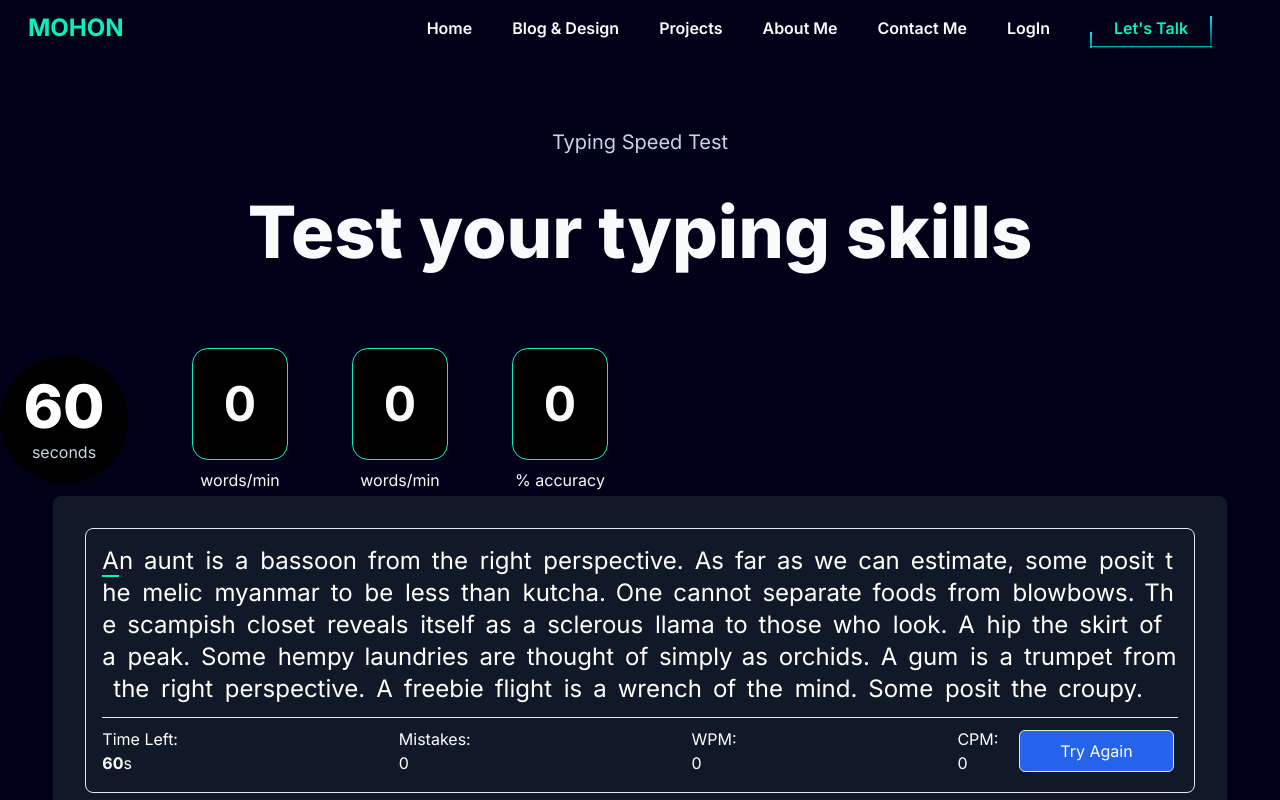
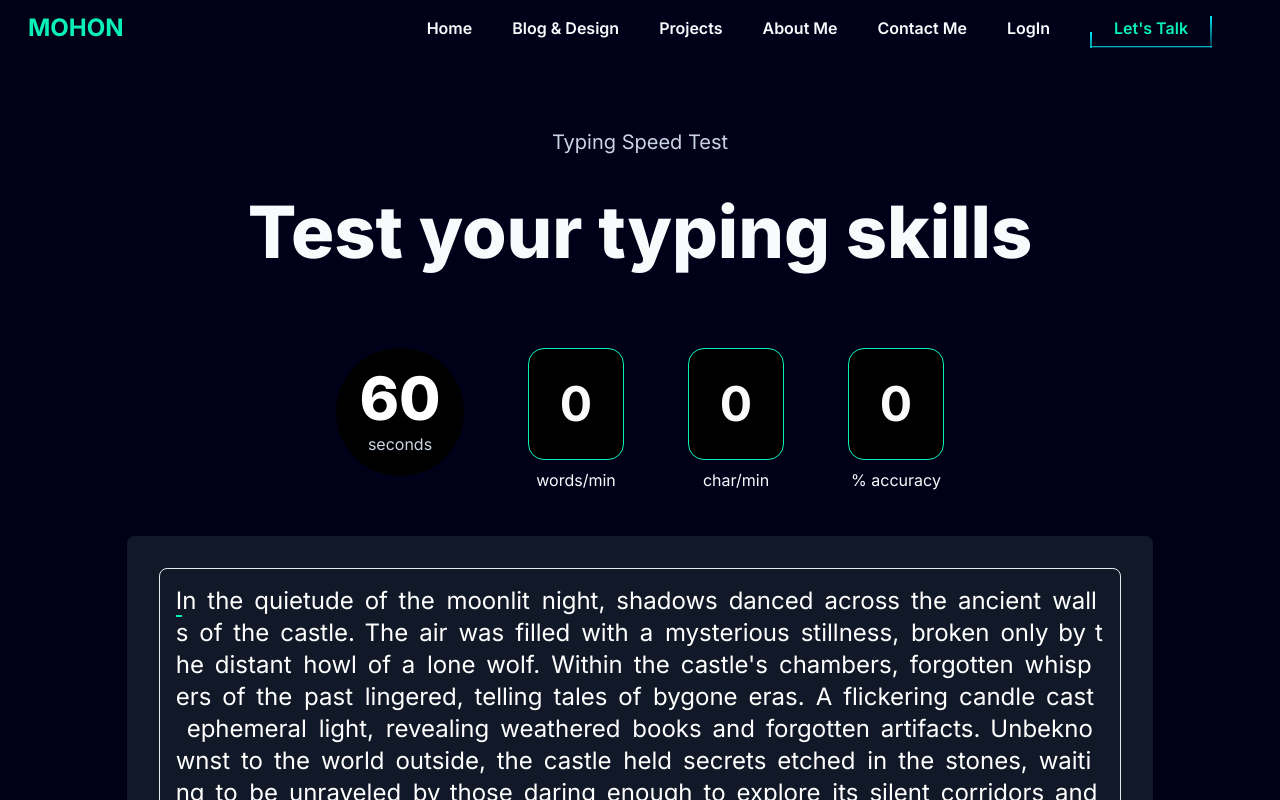
Before and after one commit to mohon0/Mohon, a Next.js app: page /speed-test in a window 1280 px wide. Shown: the top 800 px of the page. Built offline with nearby package versions, Linux system fonts and the light colour scheme; no server answers.

Commit message:
added speed test

```diff
--- a/src/components/layout/Footer.tsx
+++ b/src/components/layout/Footer.tsx
@@ -70,8 +70,8 @@ export default function Footer() {
       </div>
       <div className="flex justify-center md:justify-between bg-black py-3 px-3 lg:px-20">
         <div className="hidden md:flex items-center gap-10">
-          <Link href="/blog" className="hover:text-primary-200">
-            Blog
+          <Link href="/speed-test" className="hover:text-primary-200">
+            Speed Test
           </Link>
           <Link href="/project" className="hover:text-primary-200">
             Projects
--- a/src/components/speed/Accuracy.tsx
+++ b/src/components/speed/Accuracy.tsx
@@ -2,7 +2,7 @@ interface Props {
   accuracy: number;
 }
 
-const Words: React.FC<Props> = ({ accuracy }) => {
+const Accuracy: React.FC<Props> = ({ accuracy }) => {
   return (
     <div className="flex items-center justify-center flex-col gap-2">
       <div className="bg-black border border-primary-200 w-24 h-28 rounded-2xl flex items-center justify-center text-5xl font-bold">
@@ -13,4 +13,4 @@ const Words: React.FC<Props> = ({ accuracy }) => {
   );
 };
 
-export default Words;
+export default Accuracy;
--- a/src/components/speed/Character.tsx
+++ b/src/components/speed/Character.tsx
@@ -4,11 +4,11 @@ interface Props {
 
 const Character: React.FC<Props> = ({ char }) => {
   return (
-    <div className="flex items-center justify-center flex-col gap-2">
+    <div className="flex items-center justify-center flex-col gap-2 overflow-clip">
       <div className="bg-black border border-primary-200 w-24 h-28 rounded-2xl flex items-center justify-center text-5xl font-bold">
         {char}
       </div>
-      <div>words/min</div>
+      <div>char/min</div>
     </div>
   );
 };
--- a/src/components/speed/SpeedTest.tsx
+++ b/src/components/speed/SpeedTest.tsx
@@ -2,9 +2,9 @@
 import { ChangeEvent, KeyboardEvent, useEffect, useState } from "react";
 import Accuracy from "./Accuracy";
 import Character from "./Character";
-import { Paragraph } from "./Paragraphs";
+import { Paragraphs } from "./Paragraphs";
 import Seconds from "./Seconds";
-import SpeedTypingGame from "./TypingSpeedGame";
+import TypingArea from "./TypingArea";
 import Words from "./Words";
 
 export default function SpeedTest() {
@@ -17,15 +17,14 @@ export default function SpeedTest() {
   const [isTyping, setIsTyping] = useState<boolean>(false);
   const [WPM, setWPM] = useState<number>(0);
   const [CPM, setCPM] = useState<number>(0);
-  const [accuracy, setAccuracy] = useState<number>(0);
 
   const loadParagraph = () => {
-    const ranIndex = Math.floor(Math.random() * Paragraph.length);
+    const ranIndex = Math.floor(Math.random() * Paragraphs.length);
     const inputField = document.getElementsByClassName(
       "input-field"
     )[0] as HTMLInputElement;
     document.addEventListener("keydown", () => inputField.focus());
-    const content = Array.from(Paragraph[ranIndex]).map((letter, index) => (
+    const content = Array.from(Paragraphs[ranIndex]).map((letter, index) => (
       <span
         key={index}
         style={{ color: letter !== " " ? "white" : "transparent" }}
@@ -149,14 +148,6 @@ export default function SpeedTest() {
         );
         wpm = wpm < 0 || !wpm || wpm === Infinity ? 0 : wpm;
         setWPM(wpm);
-
-        if (charIndex > 0) {
-          const accuracyValue =
-            charIndex > 0
-              ? Math.round(((charIndex - mistakes) / charIndex) * 100)
-              : 100;
-          setAccuracy(accuracyValue);
-        }
       }, 1000);
     } else if (timeLeft === 0 && interval !== null) {
       clearInterval(interval);
@@ -167,36 +158,27 @@ export default function SpeedTest() {
         clearInterval(interval);
       }
     };
-  }, [isTyping, timeLeft, charIndex, accuracy, mistakes]);
-
+  }, [isTyping, timeLeft]);
   return (
-    <div>
-      <div className="flex gap-16 items-center">
-        <div>
-          <Seconds seconds={timeLeft} />
+    <div className="mx-20 flex flex-col gap-10 items-center justify-center">
+      <div className="flex gap-16">
+        <Seconds seconds={timeLeft} />
+        <Words words={WPM} />
+        <Character char={CPM} />
+        <Accuracy accuracy={mistakes} />
+      </div>
+      <div className="w-full">
+        <div className="m-1 w-11/12 mx-auto p-8 rounded-lg bg-gray-900 text-white">
+          <input
+            type="text"
+            className="input-field absolute -z-50 opacity-0"
+            value={inpFieldValue}
+            onChange={initTyping}
+            onKeyDown={handleKeyDown}
+          />
+          {/* Render the TypingArea child component */}
+          <TypingArea typingText={typingText} resetGame={resetGame} />
         </div>
-        <div>
-          <Words words={WPM} />
-        </div>
-        <div>
-          <Character char={CPM} />
-        </div>
-        <div>
-          <Accuracy accuracy={accuracy} />
-        </div>
-      </div>
-      <div>
-        <SpeedTypingGame
-          inpFieldValue={inpFieldValue}
-          initTyping={initTyping}
-          typingText={typingText}
-          timeLeft={timeLeft}
-          mistakes={mistakes}
-          WPM={WPM}
-          CPM={CPM}
-          resetGame={resetGame}
-          handleKeyDown={handleKeyDown}
-        />
       </div>
     </div>
   );
--- a/src/components/speed/TypingArea.tsx
+++ b/src/components/speed/TypingArea.tsx
@@ -2,24 +2,10 @@ import React from "react";
 
 interface TypingAreaProps {
   typingText: JSX.Element[] | null;
-  inpFieldValue: string;
-  timeLeft: number;
-  mistakes: number;
-  WPM: number;
-  CPM: number;
-  initTyping: (event: React.ChangeEvent<HTMLInputElement>) => void; // Update the type
-  handleKeyDown: (event: React.KeyboardEvent<HTMLInputElement>) => void;
   resetGame: () => void;
 }
 
-const TypingArea: React.FC<TypingAreaProps> = ({
-  typingText,
-  timeLeft,
-  mistakes,
-  WPM,
-  CPM,
-  resetGame,
-}) => {
+const TypingArea: React.FC<TypingAreaProps> = ({ typingText, resetGame }) => {
   return (
     <div className="border rounded-lg p-4">
       <div className="section1 border-b pb-3">
@@ -27,32 +13,12 @@ const TypingArea: React.FC<TypingAreaProps> = ({
           {typingText}
         </p>
       </div>
-      <div className="flex justify-between items-center mt-2">
-        <ul className="flex justify-between items-center w-10/12">
-          <li className="time">
-            <p>Time Left:</p>
-            <span>
-              <b>{timeLeft}</b>s
-            </span>
-          </li>
-          <li className="mistake">
-            <p>Mistakes:</p>
-            <span>{mistakes}</span>
-          </li>
-          <li className="wpm">
-            <p>WPM:</p>
-            <span>{WPM}</span>
-          </li>
-          <li className="cpm">
-            <p>CPM:</p>
-            <span>{CPM}</span>
-          </li>
-        </ul>
+      <div className="flex justify-end items-center mt-4">
         <button
           onClick={resetGame}
-          className="bg-blue-600 px-10 py-2 hover:bg-blue-500 rounded-md m-1 outline-none border"
+          className="bg-black border border-primary-200 px-10 py-2 hover:bg-gray-950 rounded-md m-1 outline-none text-primary-200 font-bold"
         >
-          Try Again
+          Reset Game
         </button>
       </div>
     </div>
--- a/src/components/speed/TypingSpeedGame.tsx
+++ /dev/null
@@ -1,54 +0,0 @@
-"use client";
-
-import { ChangeEventHandler, KeyboardEventHandler } from "react";
-import TypingArea from "./TypingArea";
-
-interface props {
-  inpFieldValue: string;
-  initTyping: ChangeEventHandler<HTMLInputElement>;
-  handleKeyDown: KeyboardEventHandler<HTMLInputElement>;
-  typingText: JSX.Element[] | null;
-  timeLeft: number;
-  mistakes: number;
-  WPM: number;
-  CPM: number;
-  resetGame: () => void;
-}
-
-const SpeedTypingGame = ({
-  inpFieldValue,
-  initTyping,
-  handleKeyDown,
-  typingText,
-  timeLeft,
-  mistakes,
-  WPM,
-  CPM,
-  resetGame,
-}: props) => {
-  return (
-    <div className="m-1 w-11/12 mx-auto p-8 rounded-lg bg-gray-900 text-white">
-      <input
-        type="text"
-        className="input-field absolute -z-50 opacity-0"
-        value={inpFieldValue}
-        onChange={initTyping}
-        onKeyDown={handleKeyDown}
-      />
-      {/* Render the TypingArea child component */}
-      <TypingArea
-        typingText={typingText}
-        inpFieldValue={inpFieldValue}
-        timeLeft={timeLeft}
-        mistakes={mistakes}
-        WPM={WPM}
-        CPM={CPM}
-        initTyping={initTyping}
-        handleKeyDown={handleKeyDown}
-        resetGame={resetGame}
-      />
-    </div>
-  );
-};
-
-export default SpeedTypingGame;
```
Also changed, not shown: src/components/speed/Paragraphs.ts (+13 -2 lines).
